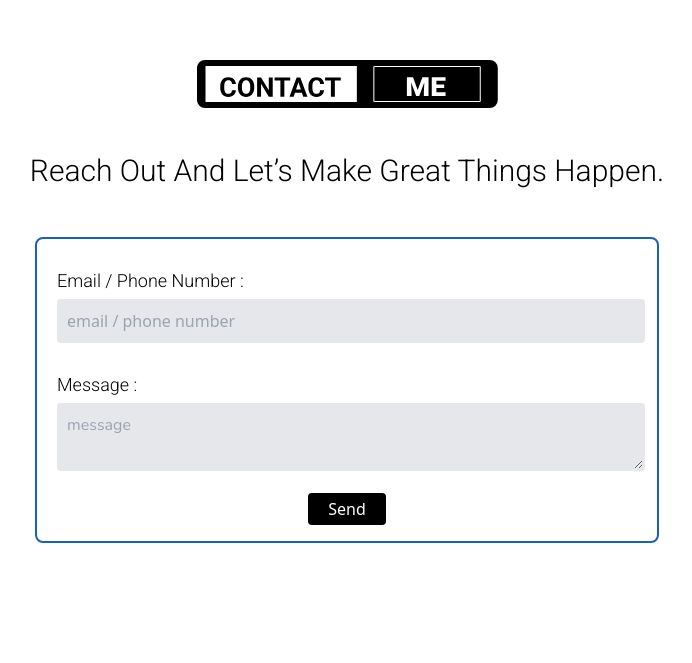
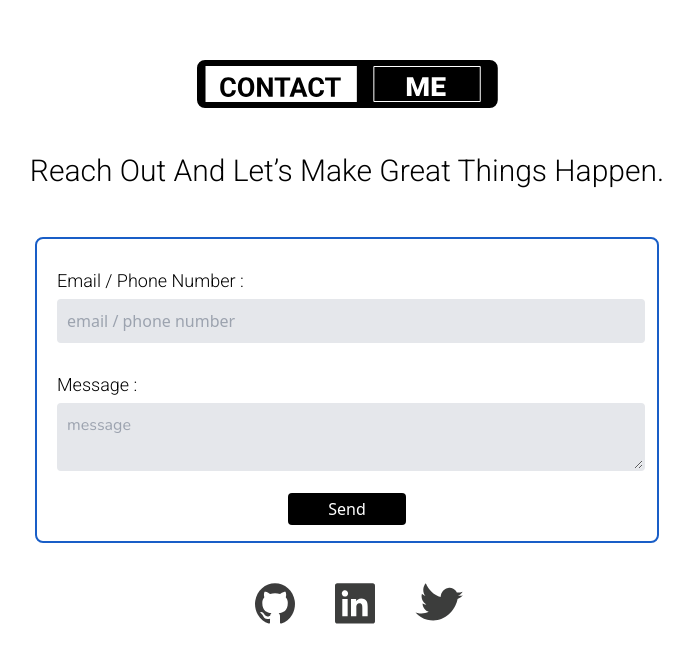
Before and after one commit to JosephRidge/My-Portfolio, a Vue app: page / in a window 1280 px wide. Shown: the part 3157-3820 px from the top of the page, without its empty margins (293-985 px from the left). Built offline with nearby package versions, Linux system fonts and the light colour scheme; no server answers; the database is empty.

Commit message:
Contact page done

```diff
--- a/src/components/ContactForm.vue
+++ b/src/components/ContactForm.vue
@@ -39,10 +39,42 @@
         </div>
         <button
           @click="pushMessage()"
-          class="my-auto mx-auto bg-black text-white rounded w-min py-1 px-5 right-0 bottom-0 hover:shadow-xl transition hover:scale-110 capitalize"
+          class="my-auto mx-auto w-1/2 bg-black text-white rounded w-min py-1 px-10 right-0 bottom-0 hover:shadow-xl transition hover:scale-110 capitalize"
         >
           send
         </button>
+      </div>
+      <div class="flex my-10 mx-auto w-1/2">
+        <div>
+          <a :href=github target="_blank"
+            ><img
+              src="src/assets/Github.svg"
+              class="ml-16 w-10"
+              alt="My Work logo"
+              srcset=""
+              loading="lazy"
+          /></a>
+        </div>
+        <div>
+          <a :href=linkedin target="_blank"
+            ><img
+              src="src/assets/linkedin.svg"
+              class="w-10 mx-10"
+              alt="My Work logo"
+              srcset=""
+              loading="lazy"
+          /></a>
+        </div>
+        <div>
+          <a :href=twitter target="_blank">
+            <img
+              src="src/assets/twitter.svg"
+              class="w-12 my-auto"
+              alt="My Work logo"
+              srcset=""
+              loading="lazy"
+          /></a>
+        </div>
       </div>
     </div>
   </div>
@@ -51,8 +83,10 @@
 <script>
 import { getDatabase, ref, push } from "firebase/database";
 import { initializeApp } from "firebase/app";
+import defaultMixins from "../mixins/defaultMixins";
 
 export default {
+  mixins: [defaultMixins],
   methods: {
     pushMessage() {
       let contact = this.contact;
--- a/src/mixins/defaultMixins.js
+++ b/src/mixins/defaultMixins.js
@@ -15,8 +15,7 @@ export default {
          with human beings on a personal level\
          and with the exponential rise of Smart Phones and devices ownership\
          I beleive that more impact can be made through mobile devices and smart devices.  ",
-      myuiux:
-        " .",
+      myuiux: " .",
       myideal:
         " My Ideal in life is to continuously improve my skills as a Software Engineer while \
        I teach those that need to know how to create or build but do not know where and how to start.",
@@ -29,7 +28,7 @@ export default {
           Android-Studio (Java | Kotlin ), Flutter, HTML, CSS, JavaScript, Python, VueJS, Figma, Balsamiq, AdobeXD  \
          ",
       greensokoClient:
-      "This was an interesting and really exciting project as i was able to redesign and rebuild two main mobile Client and Admin Applications.\
+        "This was an interesting and really exciting project as i was able to redesign and rebuild two main mobile Client and Admin Applications.\
           The project initially started off by solving the existing bugs so as to have a working system,\
           this involed reading 12000 lines of decoupled code. Time being of essence it took longer, hence the team from Greensoko requested I rebuild the whole system.\
           Pure excitement, for me as it focused on native and crossplatform applications, my passion.\
@@ -47,7 +46,10 @@ export default {
           Once interesting challenge i faced was swicthing from Java to Dart and back to Dart while fixing bugs, their syntax are different, hence everytime i swicthed felt\
           as though i was swicthing my Calculus lesson from English to French and back, pretty fun.\
           I appreciate the team from Greensoko as they contributed to my growth as a developer. Thank you team Greensoko!\
-          "
+          ",
+      linkedin: "https://www.linkedin.com/in/joseph-ridge-6a832b183/",
+      github: "https://github.com/JosephRidge",
+      twitter: "https://twitter.com/josephridge18",
     };
   },
   created() {
```
